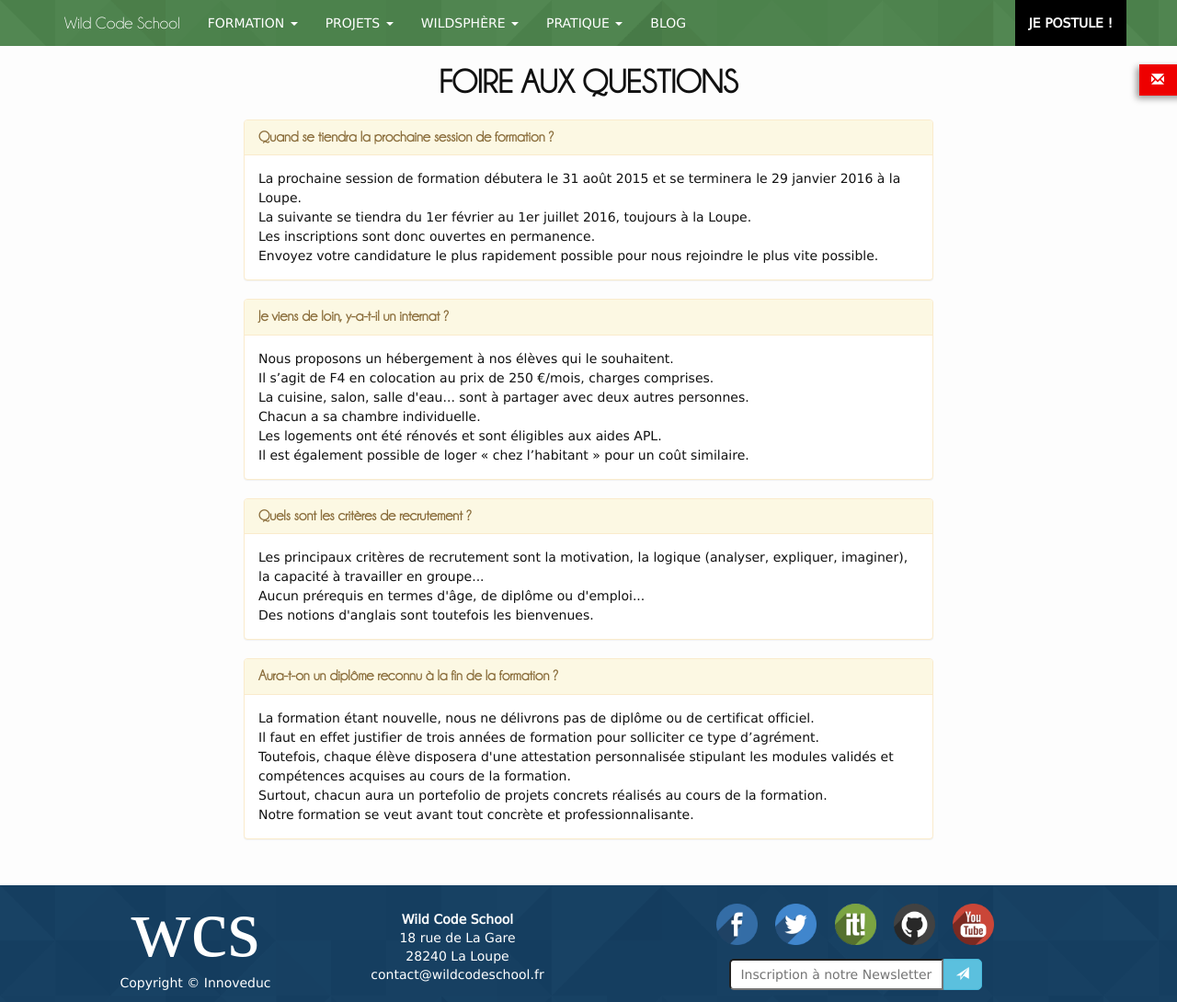
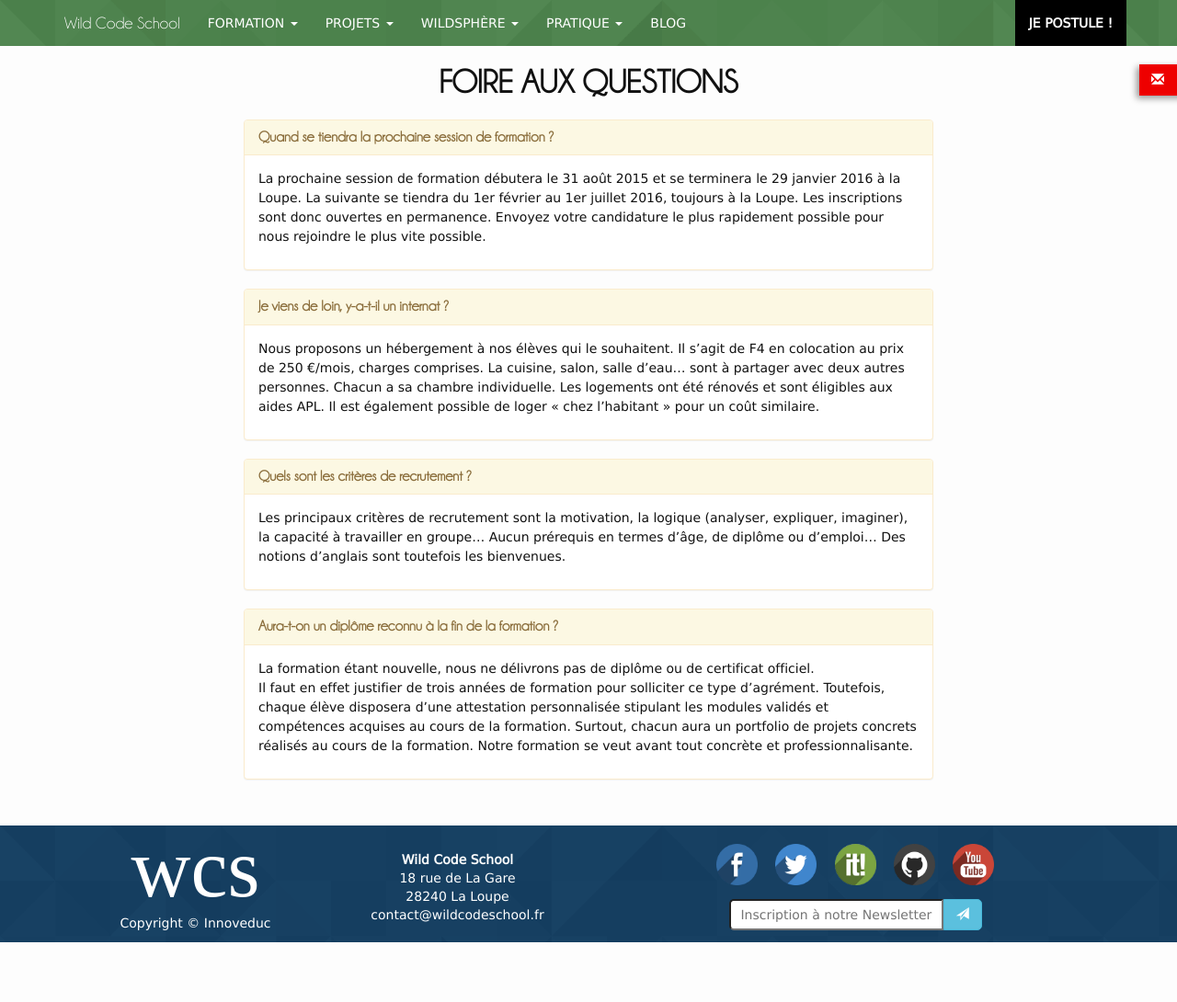
Before and after one commit to alem972/wildcodeschool.github.io, a Jekyll site: the page built from foire-aux-questions.html, in a window 1280 px wide and 1090 px high. Shown: the whole window at 92% size. Built offline with Jekyll 4.4.1, drawn with Linux system fonts in a browser that asks for light colours; nearby versions of some CDN libraries; some web fonts are replaced; comment, search, counter and statistics services are not loaded.

Commit message:
Ajoute un permalien pour chaque question de la FAQ
  * ajoute un id à chaque question, et un permalien visible au hover
  + change l'url de la page pour 'faq'
  + support du markdown dans le texte de la réponse aux question

```diff
--- a/_includes/header.html
+++ b/_includes/header.html
@@ -49,7 +49,7 @@
               <a href="#" class="dropdown-toggle" data-toggle="dropdown" role="button" aria-expanded="false">PRATIQUE <span class="caret"></span></a>
               <ul class="dropdown-menu" role="menu">
                 <li><a href="/le-lieu">LE LIEU</a></li>
-                <li><a href="/foire-aux-questions">FOIRE AUX QUESTIONS</a></li>
+                <li><a href="/faq">FOIRE AUX QUESTIONS</a></li>
                 <li><a href="/kit-de-presse">KIT DE PRESSE</a></li>
               </ul>
           </li>
--- a/_sass/_base.scss
+++ b/_sass/_base.scss
@@ -378,11 +378,27 @@
 }
 
 .faq {
-    h1 {
-        font-weight: bold;
-        margin-bottom: 20px;
+  h1 {
+    font-weight: bold;
+    margin-bottom: 20px;
+  }
+  .permalink {
+    display: none;
+  }
+  h3.panel-title:hover {
+    .permalink {
+      display: inline;
+    }
+  }
+}
 
-    }
+// ajoute une marge entre la navbar et une ancre dans la page
+*[id]:before {
+  display: block;
+  content: " ";
+  margin-top: -75px;
+  height: 75px;
+  visibility: hidden;
 }
 
 .kit-de-presse {
@@ -444,7 +460,6 @@
             -ms-filter: blur(2px);
         }
     }
-
 }
 
 .pilotage {
--- a/foire-aux-questions.html
+++ b/foire-aux-questions.html
@@ -9,10 +9,15 @@
       <div class="col-md-8 col-md-offset-2">
         <div class="panel panel-warning">
             <div class="panel-heading">
-              <h3 class="panel-title">{{ faq.question }}</h3>
+              <h3 class="panel-title" id={{ faq.question | slugify }}>
+                {{ faq.question }}
+                <a class="permalink" href=#{{ faq.question | slugify }} title="Permalien">
+                  <span class="glyphicon glyphicon-link">
+                </a>
+              </h3>
             </div>
             <div class="panel-body">
-              {{ faq.reponse }}
+              {{ faq.reponse | markdownify }}
           </div>
         </div>
       </div>
```
Also changed, not shown: other parts of foire-aux-questions.html (+1 -1 lines), _data/faqs.yml (+10 -8 lines).
